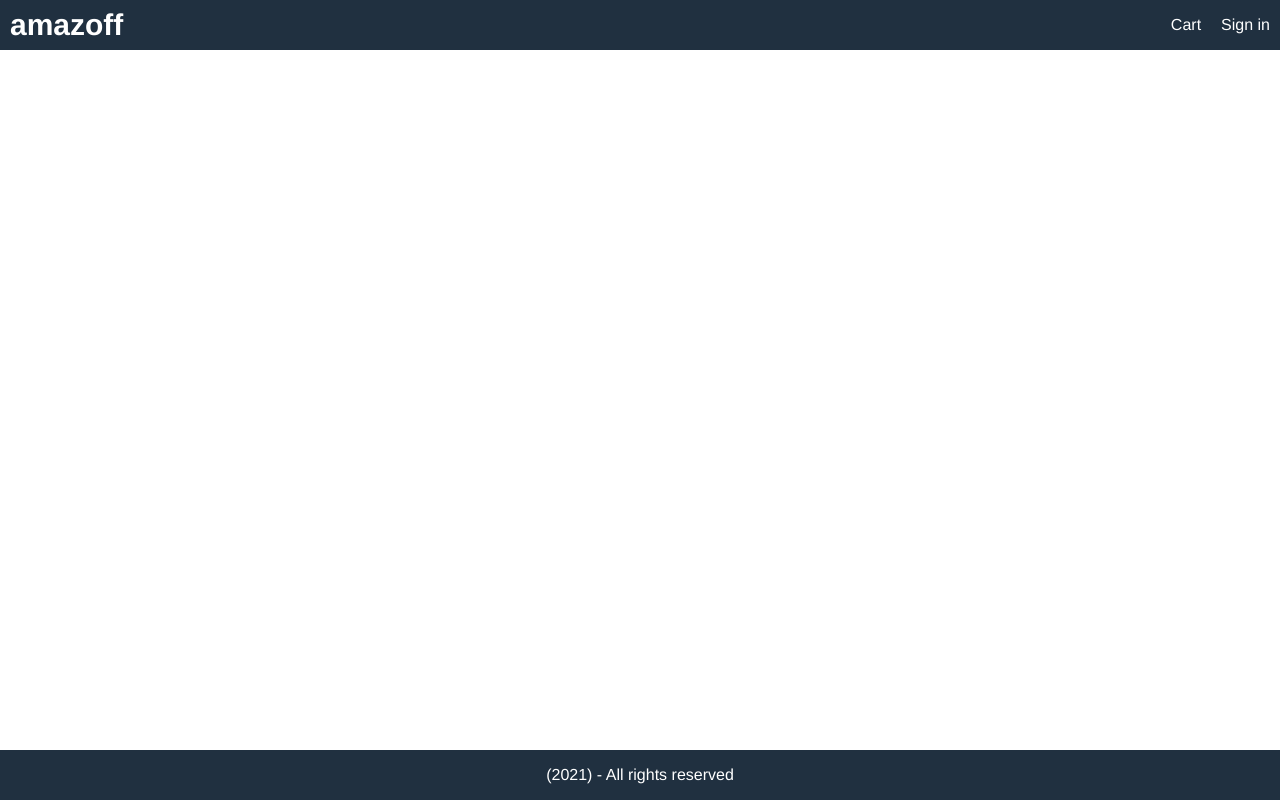
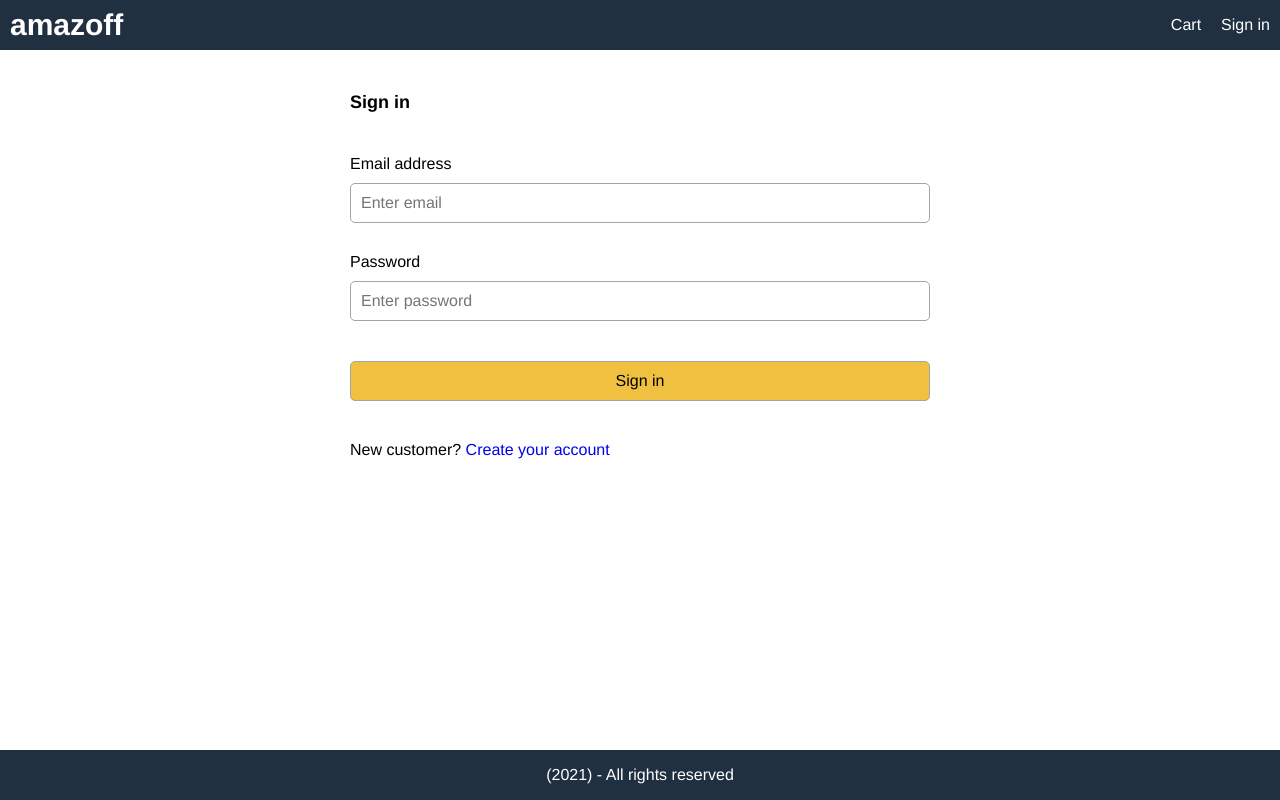
Before and after one commit to s1m0nI00c4/amazoff-app, a React (Create React App) app in the folder frontend/: page /signin in a window 1280 px wide. Built offline with nearby package versions, Linux system fonts and the light colour scheme.

Commit message:
signin form

```diff
--- a/frontend/src/App.js
+++ b/frontend/src/App.js
@@ -4,6 +4,7 @@
 import CartScreen from './screens/CartScreen';
 import HomeScreen from './screens/HomeScreen';
 import ProductScreen from './screens/ProductScreen';
+import SigninScreen from './screens/SigninScreen';
 
 function App() {
   const cart = useSelector(state => state.cart);
@@ -27,6 +28,7 @@
             <main>
                 <Route exact path="/" component={HomeScreen}></Route>
                 <Route path="/products/:id" component={ProductScreen}></Route>
+                <Route path="/signin" component={SigninScreen}></Route>
                 <Route path="/cart/:id?" component={CartScreen}></Route>
             </main>
             <footer className="row center">(2021) - All rights reserved</footer>
--- a/frontend/src/index.css
+++ b/frontend/src/index.css
@@ -202,3 +202,20 @@
   color:#a02020;
   background-color: #ffe0e0e0;
 }
+
+/* form */
+
+.form{
+  max-width: 60rem;
+  margin: 0 auto;
+}
+
+.form > div {
+  display: flex;
+  flex-direction: column;
+  margin: 1rem;
+}
+.form label {
+  margin: 1rem 0;
+  display: block;
+}
--- /dev/null
+++ b/frontend/src/screens/SigninScreen.js
@@ -0,0 +1,45 @@
+import React, { useState } from 'react'
+import { Link } from 'react-router-dom'
+
+export default function SigninScreen() {
+
+    const [email, setEmail] = useState('');
+    const [password, setPassword] = useState('');
+
+    const submitHandler = e => {
+        e.preventDefault();
+        //TODO: signin action
+    }
+
+
+    return (
+        <div>
+          <form className="form" onSubmit={submitHandler}>
+              <div>
+                  <h1>
+                      Sign in
+                  </h1>
+              </div>
+              <div>
+                  <label htmlFor="email">Email address</label>
+                  <input type="email" id="email" placeholder="Enter email" required onChange={e=>setEmail(e.target.value)}></input>
+              </div>
+              <div>
+                  <label htmlFor="password">Password</label>
+                  <input type="password" id="password" placeholder="Enter password" required onChange={e=>setPassword(e.target.value)}></input>
+              </div>
+              <div>
+                  <label />
+                  <button className="primary" type="submit">Sign in</button>
+              </div>
+              <div>
+                  <label />
+                  <div>
+                      New customer?{' '}
+                      <Link to="/register">Create your account</Link>
+                  </div>
+              </div>
+            </form>
+        </div>
+    )
+}
```
Also changed, not shown: 1 other file (tests, documents, lock files or other folders).
